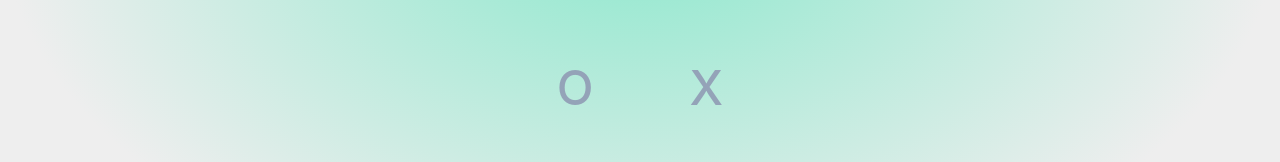
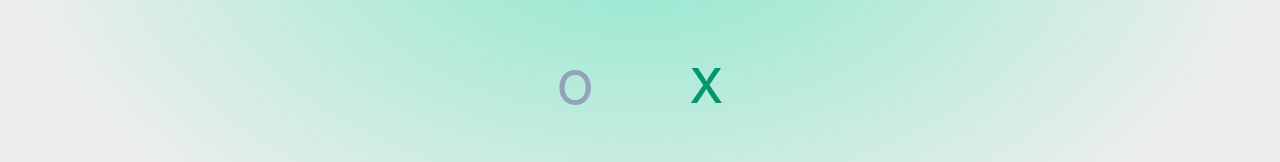
Before and after one commit to erffon/xo-game, a Next.js app: page /playground in a window 1280 px wide. Shown: the part 485-647 px from the top of the page. Built offline with nearby package versions, Linux system fonts and the light colour scheme.

Commit message:
players turn added

```diff
--- a/pages/playground/index.tsx
+++ b/pages/playground/index.tsx
@@ -21,7 +21,7 @@ const Game = () => {
     const boardCopy: string[] = [...board];
     //if occupied cell selected or someone won the game
     if (winner || boardCopy[i]) {
-      const winnerPlayer = xIsNext ? "Player2" : "Player1";
+      const winnerPlayer = xIsNext ? firstPlayer : secondPlayer;
       push(`/result?winner=${winnerPlayer}`);
     }
     //put x & o in cells
@@ -41,12 +41,36 @@ const Game = () => {
         <Board onClick={handleClick} squares={board} />
         <div className="flex justify-center gap-24 text-slate-400 text-center mt-16">
           <div className="flex flex-col gap-1">
-            <p className="text-5xl font-inter font-medium">O</p>
-            <p className="text-2xl font-semibold">{firstPlayer}</p>
+            <p
+              className={`text-5xl font-inter font-medium ${
+                !xIsNext ? "text-redish animate-bounce" : ""
+              }`}
+            >
+              O
+            </p>
+            <p
+              className={`text-2xl font-semibold ${
+                !xIsNext ? "text-redish" : ""
+              }`}
+            >
+              {firstPlayer}
+            </p>
           </div>
           <div className="flex flex-col gap-1">
-            <p className="text-5xl font-inter font-medium">X</p>
-            <p className="text-2xl font-semibold">{secondPlayer}</p>
+            <p
+              className={`text-5xl font-inter font-medium ${
+                xIsNext ? "text-primary-light animate-bounce" : ""
+              }`}
+            >
+              X
+            </p>
+            <p
+              className={`text-2xl font-semibold ${
+                xIsNext ? "text-primary-light" : ""
+              }`}
+            >
+              {secondPlayer}
+            </p>
           </div>
         </div>
       </div>
```
